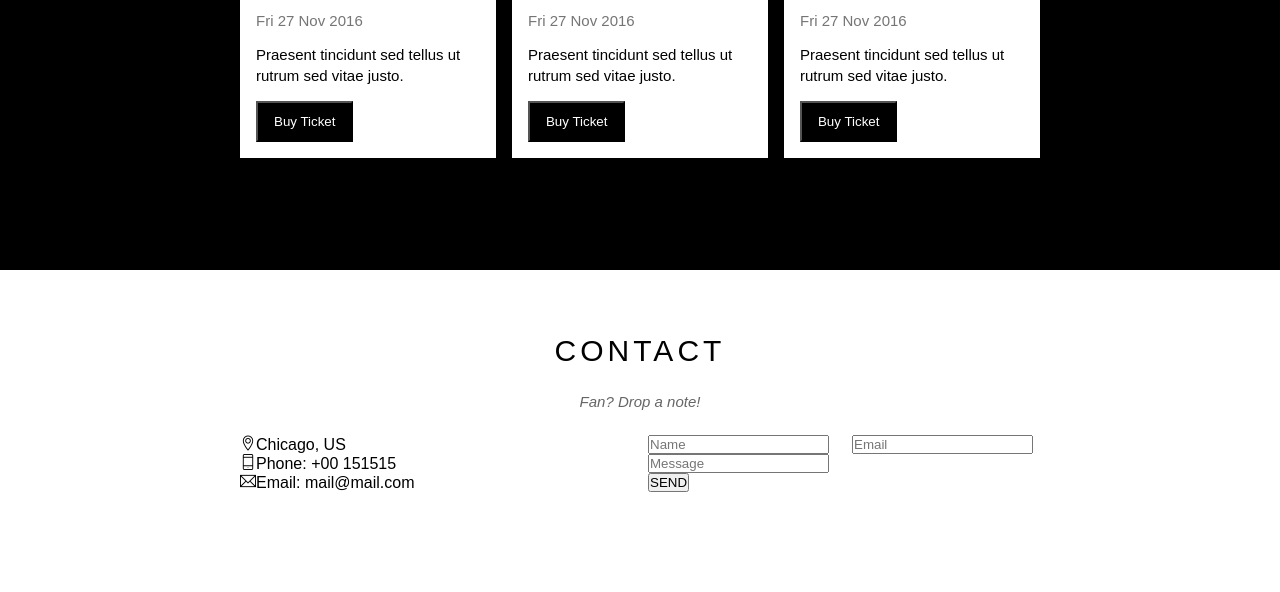
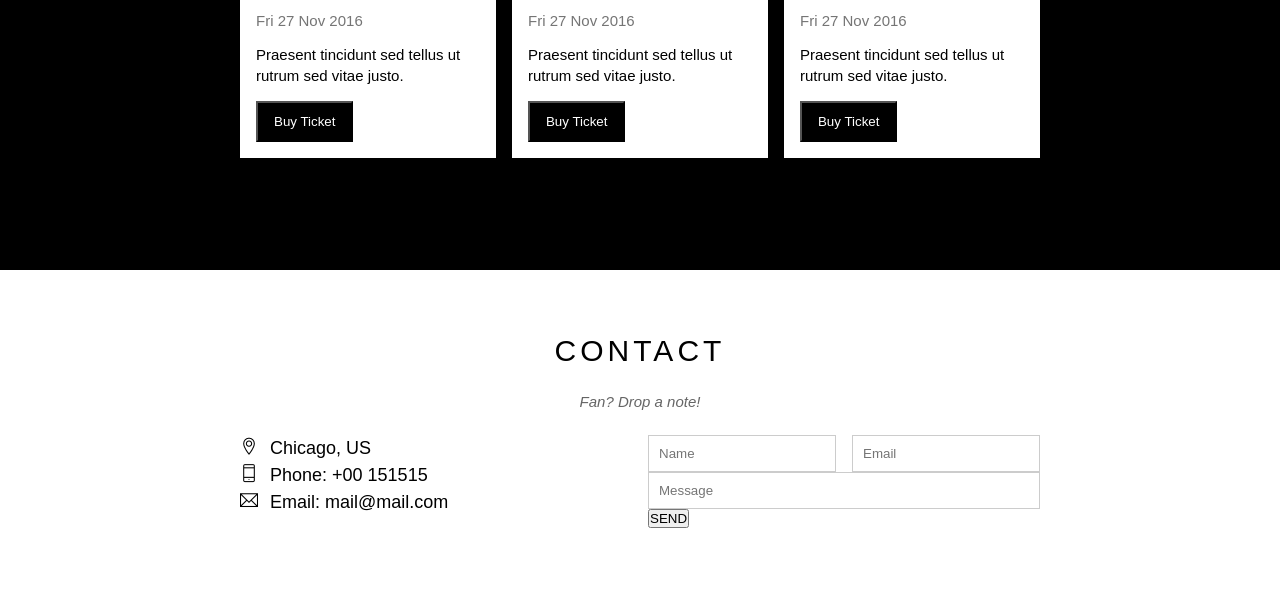
Before and after one commit to Zennykenzo/Hoc-HTML-CSS, a plain HTML site: page index.html in a window 1280 px wide. Shown: the part 1785-2377 px from the top of the page. Before the commit the page ends 2284 px from the top, so only its background shows below. Drawn offline with Linux system fonts and the light colour scheme; files whose address does not match are found by name.

Commit message:
new file 22/05

```diff
--- a/index.html
+++ b/index.html
@@ -8,7 +8,7 @@
   <title>Document</title>
   <link rel="stylesheet" href="main.css" />
   <link rel="stylesheet" href="main.js" />
-  <link rel="stylesheet" href="/Users/Administrator/Documents/Học lập trình/Ho-c-la--p-tri-nh-HTML/themify-icons/themify-icons.css" />
+  <link rel="stylesheet" href="/themify-icons/themify-icons.css" />
 </head>
 
 <body>
@@ -148,12 +148,12 @@
         <p class="section-sub-heading text-center">Fan? Drop a note!</p>
 
         <div class="row contact-content">
-          <div class="col col-half">
+          <div class="col col-half contact-info">
             <p><i class="ti-location-pin"></i>Chicago, US</p>
             <p><i class="ti-mobile"></i>Phone: +00 151515</p>
             <p><i class="ti-email"></i>Email: mail@mail.com</p>
           </div>
-          <div class="col col-half">
+          <div class="col col-half contact-form">
             <form action="">
               <div class="row">
                 <div class="col col-half">
--- a/main.css
+++ b/main.css
@@ -30,6 +30,11 @@ html {
 .row {
   margin-left: -8px;
   margin-right: -8px;
+}
+.row::after {
+  content:"";
+  display: block;
+  clear: both;
 }
 .col {
   float: left;
@@ -337,6 +342,22 @@ html {
 .contact-content {
   margin-top: 23px;
 }
+.contact-info {
+  font-size: 18px;
+  line-height: 1.5;
+}
+.contact-info i[class*="ti-"] {
+width: 30px;
+display: inline-block;
+}
+.contact-form {
+  font-size: 15px;
+}
+.contact-form .form-control {
+padding: 10px;
+border: 1px solid #ccc;
+width: 100%;
+}
 @keyframes modalFaceIn {
   from {
     opacity: 0;
```
